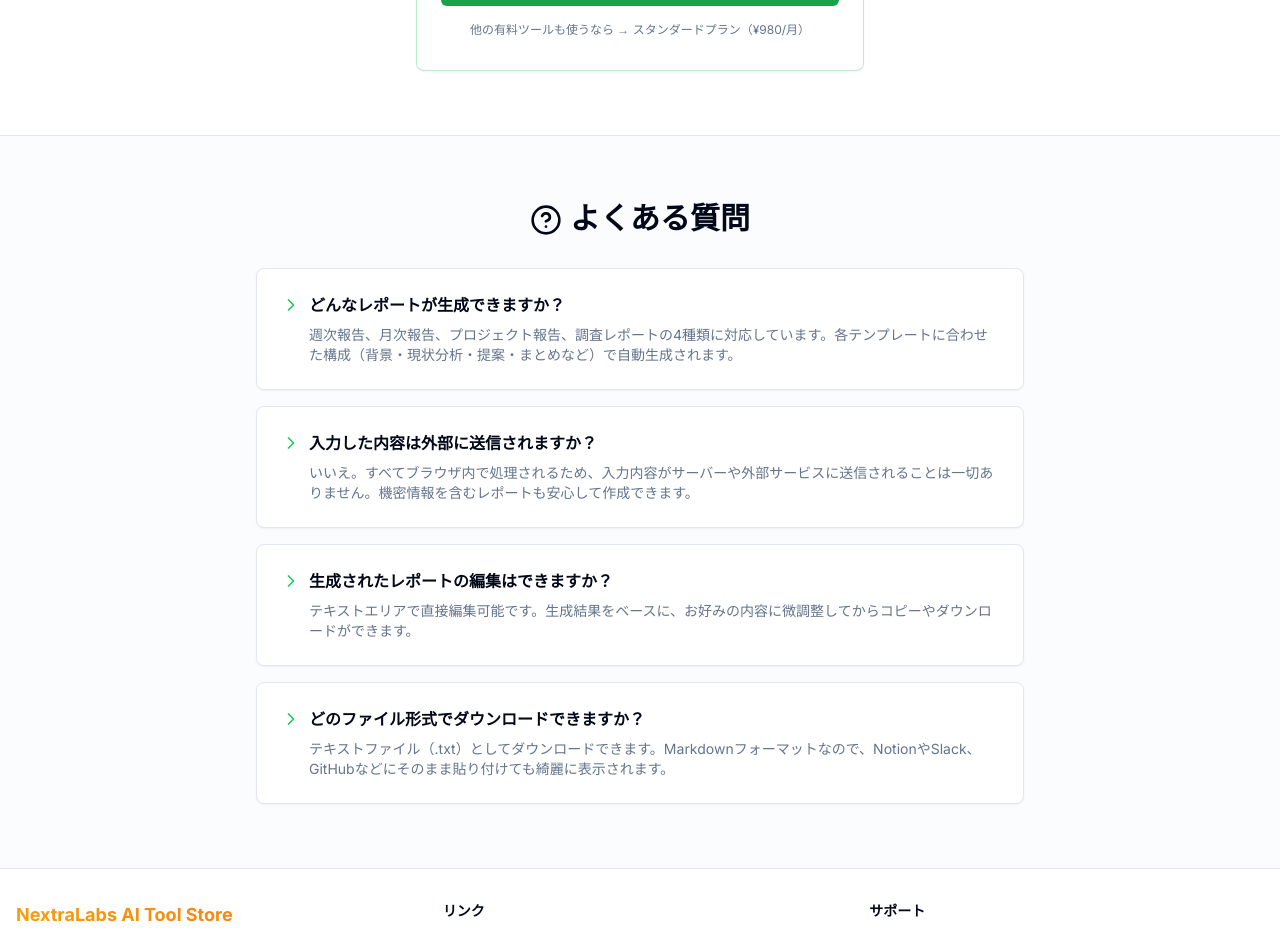
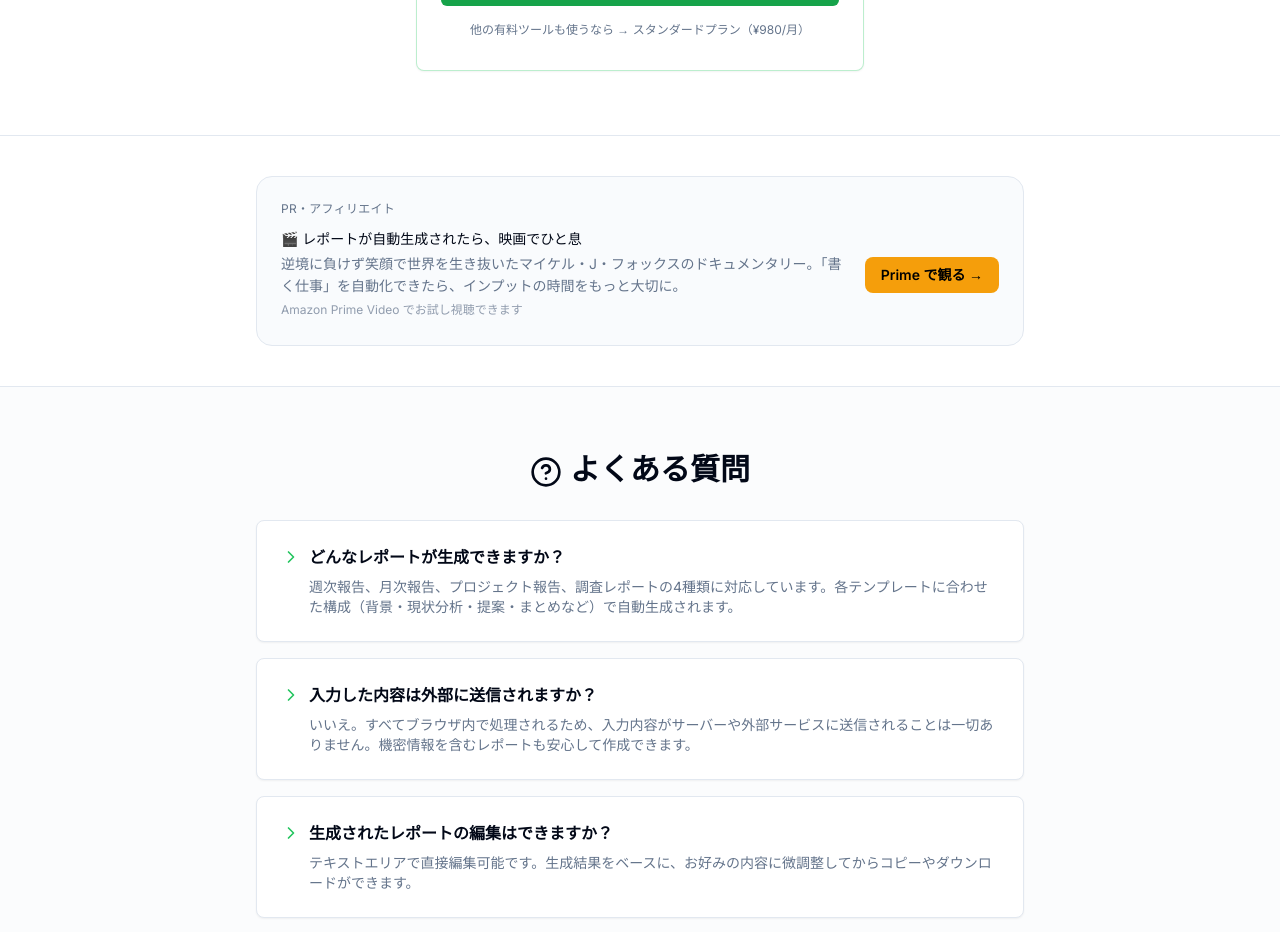
Before and after one commit to fyoneyone9-cyber/nextralabs-membership, a Next.js app: page /products/ai-report-generator in a window 1280 px wide. Shown: the part 3100-4032 px from the top of the page. Built offline with nearby package versions, Linux system fonts and the light colour scheme; no server answers.

Commit message:
feat: add Amazon affiliate links to free tools, remove price display from product list

```diff
--- a/src/app/products/ai-report-generator/page.tsx
+++ b/src/app/products/ai-report-generator/page.tsx
@@ -272,6 +272,33 @@ export default function AiReportGeneratorPage() {
         </div>
       </section>
 
+      {/* Affiliate: Amazon Prime */}
+      <section className="py-10 border-t">
+        <div className="container mx-auto px-4">
+          <div className="max-w-3xl mx-auto bg-muted/40 border rounded-2xl p-6">
+            <p className="text-xs text-muted-foreground mb-3 uppercase tracking-wide">PR・アフィリエイト</p>
+            <div className="flex flex-col sm:flex-row gap-4 items-start sm:items-center">
+              <div className="flex-1 space-y-1">
+                <p className="text-sm font-medium">🎬 レポートが自動生成されたら、映画でひと息</p>
+                <p className="text-sm text-muted-foreground leading-relaxed">
+                  逆境に負けず笑顔で世界を生き抜いたマイケル・J・フォックスのドキュメンタリー。「書く仕事」を自動化できたら、インプットの時間をもっと大切に。
+                  <br />
+                  <span className="text-xs text-muted-foreground/70">Amazon Prime Video でお試し視聴できます</span>
+                </p>
+              </div>
+              <a
+                href="https://amzn.to/4d19hCq"
+                target="_blank"
+                rel="noopener noreferrer sponsored"
+                className="shrink-0 inline-flex items-center gap-2 px-4 py-2 rounded-lg bg-amber-500 hover:bg-amber-400 text-black text-sm font-semibold transition-colors"
+              >
+                Prime で観る →
+              </a>
+            </div>
+          </div>
+        </div>
+      </section>
+
       {/* FAQ */}
       <section className="py-16 border-t bg-muted/30">
         <div className="container mx-auto px-4">
--- a/src/app/products/moving-checker/page.tsx
+++ b/src/app/products/moving-checker/page.tsx
@@ -290,6 +290,33 @@ export default function MovingCheckerPage() {
         </div>
       </section>
 
+      {/* Affiliate: Amazon Prime */}
+      <section className="py-10 border-t">
+        <div className="container mx-auto px-4">
+          <div className="max-w-3xl mx-auto bg-muted/40 border rounded-2xl p-6">
+            <p className="text-xs text-muted-foreground mb-3 uppercase tracking-wide">PR・アフィリエイト</p>
+            <div className="flex flex-col sm:flex-row gap-4 items-start sm:items-center">
+              <div className="flex-1 space-y-1">
+                <p className="text-sm font-medium">🎬 引っ越し前夜、映画でも観ながら荷造りしませんか？</p>
+                <p className="text-sm text-muted-foreground leading-relaxed">
+                  マイケル・J・フォックスが人生の「引っ越し」とも言える病との闘いを語るドキュメンタリー。新生活の前に観ると、何かが変わるかも。
+                  <br />
+                  <span className="text-xs text-muted-foreground/70">Amazon Prime Video でお試し視聴できます</span>
+                </p>
+              </div>
+              <a
+                href="https://amzn.to/4d19hCq"
+                target="_blank"
+                rel="noopener noreferrer sponsored"
+                className="shrink-0 inline-flex items-center gap-2 px-4 py-2 rounded-lg bg-amber-500 hover:bg-amber-400 text-black text-sm font-semibold transition-colors"
+              >
+                Prime で観る →
+              </a>
+            </div>
+          </div>
+        </div>
+      </section>
+
       {/* FAQ */}
       <section className="py-16 border-t bg-muted/30">
         <div className="container mx-auto px-4">
--- a/src/app/products/office-politics-graph/page.tsx
+++ b/src/app/products/office-politics-graph/page.tsx
@@ -370,6 +370,31 @@ export default function OfficePoliticsGraphPage() {
           </div>
         </section>
 
+        {/* Affiliate: Amazon Prime */}
+        <section className="space-y-4">
+          <div className="bg-gray-900/60 border border-gray-700/50 rounded-2xl p-6">
+            <p className="text-xs text-gray-500 mb-3 uppercase tracking-wide">PR・アフィリエイト</p>
+            <div className="flex flex-col sm:flex-row gap-4 items-start sm:items-center">
+              <div className="flex-1 space-y-1">
+                <p className="text-gray-300 text-sm font-medium">🎬 組織と人間関係を深く考えたくなったら</p>
+                <p className="text-gray-400 text-sm leading-relaxed">
+                  パーキンソン病と闘いながら世界中に笑顔を届け続けたマイケル・J・フォックスのドキュメンタリー。人生のリアルな「相関図」が見えてくる一作。
+                  <br />
+                  <span className="text-gray-500 text-xs">Amazon Prime Video でお試し視聴できます</span>
+                </p>
+              </div>
+              <a
+                href="https://amzn.to/4d19hCq"
+                target="_blank"
+                rel="noopener noreferrer sponsored"
+                className="shrink-0 inline-flex items-center gap-2 px-4 py-2 rounded-lg bg-amber-500 hover:bg-amber-400 text-black text-sm font-semibold transition-colors"
+              >
+                Prime で観る →
+              </a>
+            </div>
+          </div>
+        </section>
+
         {/* FAQ */}
         <section className="space-y-8">
           <h2 className="text-3xl font-bold text-white text-center">
--- a/src/app/products/page.tsx
+++ b/src/app/products/page.tsx
@@ -482,8 +482,7 @@ function ProductCard({ product }: { product: Product }) {
 
         <div className="flex items-end justify-between pt-4 border-t">
           <div>
-            <span className="text-2xl font-bold">{product.price}</span>
-            <span className="text-xs text-muted-foreground ml-1">{product.priceNote}</span>
+            <span className="text-sm font-semibold text-muted-foreground">{product.priceNote}</span>
           </div>
           <div className="flex gap-2">
             <Link
--- a/src/app/products/sns-auto-poster/page.tsx
+++ b/src/app/products/sns-auto-poster/page.tsx
@@ -281,6 +281,33 @@ export default function SnsAutoPosterPage() {
         </div>
       </section>
 
+      {/* Affiliate: Amazon Prime */}
+      <section className="py-10 border-t">
+        <div className="container mx-auto px-4">
+          <div className="max-w-3xl mx-auto bg-muted/40 border rounded-2xl p-6">
+            <p className="text-xs text-muted-foreground mb-3 uppercase tracking-wide">PR・アフィリエイト</p>
+            <div className="flex flex-col sm:flex-row gap-4 items-start sm:items-center">
+              <div className="flex-1 space-y-1">
+                <p className="text-sm font-medium">🎬 SNS投稿を自動化したら、空いた時間で映画を</p>
+                <p className="text-sm text-muted-foreground leading-relaxed">
+                  「バック・トゥ・ザ・フューチャー」で世界を魅了したマイケル・J・フォックスのドキュメンタリー。SNS疲れを感じたら、スクリーンを切り替えてみては。
+                  <br />
+                  <span className="text-xs text-muted-foreground/70">Amazon Prime Video でお試し視聴できます</span>
+                </p>
+              </div>
+              <a
+                href="https://amzn.to/4d19hCq"
+                target="_blank"
+                rel="noopener noreferrer sponsored"
+                className="shrink-0 inline-flex items-center gap-2 px-4 py-2 rounded-lg bg-amber-500 hover:bg-amber-400 text-black text-sm font-semibold transition-colors"
+              >
+                Prime で観る →
+              </a>
+            </div>
+          </div>
+        </div>
+      </section>
+
       {/* FAQ */}
       <section className="py-16 border-t bg-muted/30">
         <div className="container mx-auto px-4">
```
